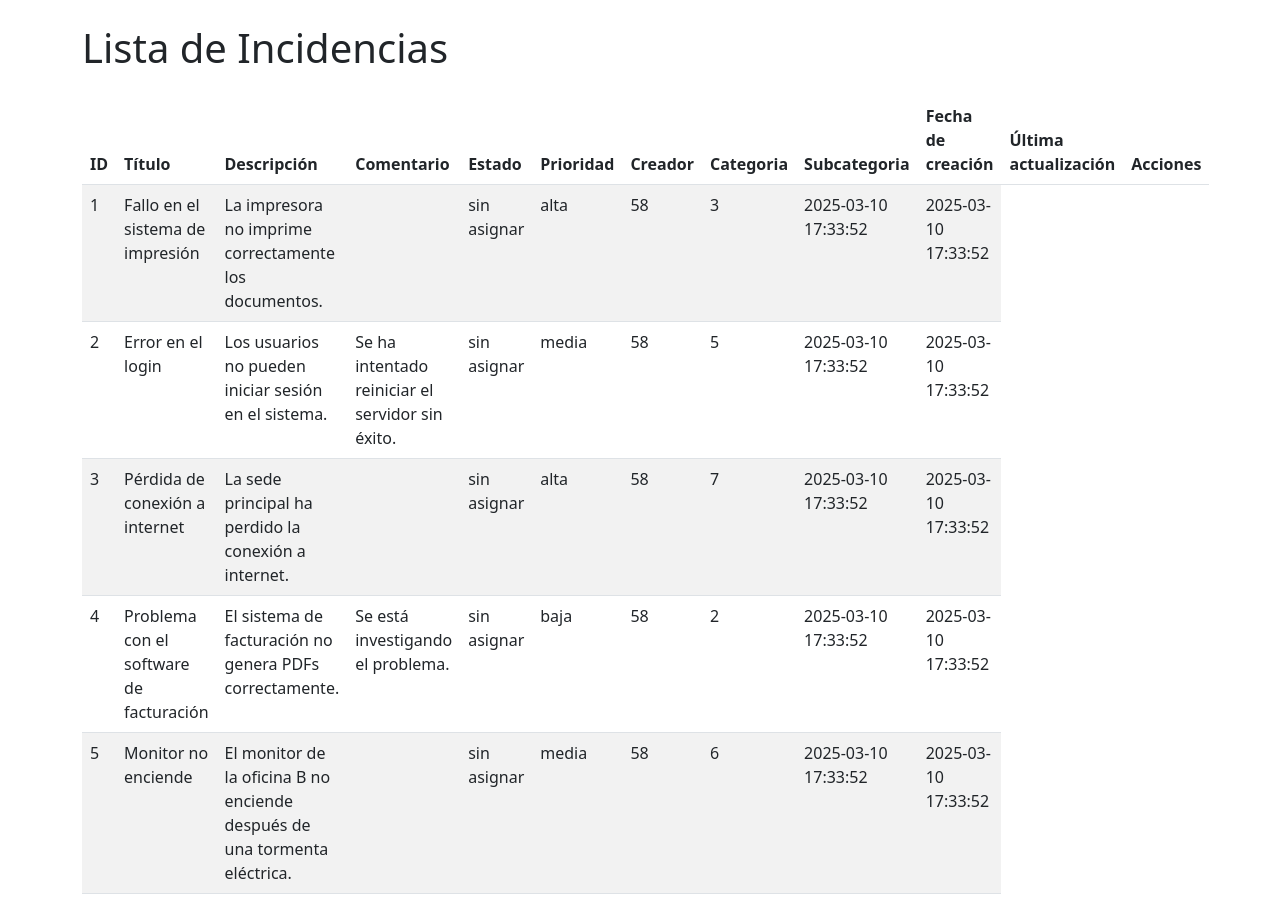
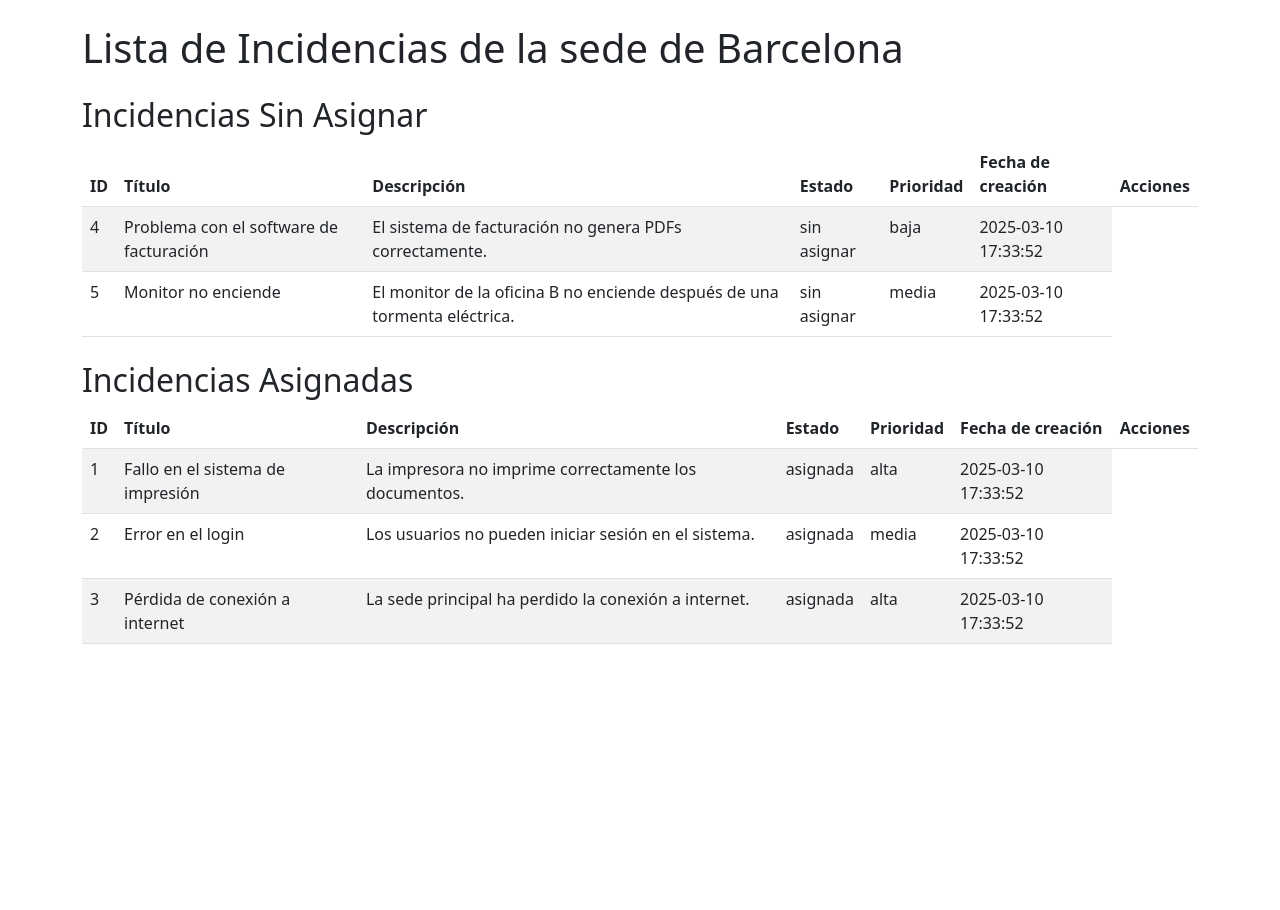
Before and after one commit to kilianruiz/A10-ApagarEncender, a Laravel app: page /gestor in a window 1280 px wide. After the commit the page ends 644 px from the top, so only its background shows below. Run offline with Laravel 12, Linux system fonts and the light colour scheme; a user stored in the database is signed in; data comes from the database, SQL or seed files in the repository.

Commit message:
modificacion seeder mas consultas incidencias

```diff
--- a/app/Http/Controllers/IncidenciasController.php
+++ b/app/Http/Controllers/IncidenciasController.php
@@ -12,23 +12,41 @@ class IncidenciasController extends Controller
     // Crud de incidencias del Gestor
     public function index()
     {
-        $incidencias = Incidencia::all();
-        return view('crudGestor.index', compact('incidencias'));
+        // Obtener el usuario autenticado
+        $user = auth()->user();
+
+        // Si el usuario es admin (sede_id null), mostrar todas las incidencias
+        if ($user->sede_id === null) {
+            $sin_asignar = Incidencia::where('estado', 'sin asignar')->get();
+            $asignadas = Incidencia::whereIn('estado', ['asignada', 'en proceso', 'resuelta'])->get();
+        } else {
+            // Si el usuario pertenece a una sede específica, filtrar por su sede_id
+            $sin_asignar = Incidencia::where('estado', 'sin asignar')
+                                    ->where('sede_id', $user->sede_id)
+                                    ->get();
+
+            $asignadas = Incidencia::whereIn('estado', ['asignada', 'en proceso', 'resuelta'])
+                                    ->where('sede_id', $user->sede_id)
+                                    ->get();
+        }
+
+        return view('crudGestor.index', compact('sin_asignar', 'asignadas'));
     }
 
+
     // Pagina para asignar incidencias
-    public function crear()
-    {
-        return view('crear_incidencia');
-    }
+    // public function crear()
+    // {
+    //     return view('crear_incidencia');
+    // }
 
     // Pagina para ver en detalle una incidencia
-    public function ver($id)
-    {
-        // Buscar la incidencia por su ID
-        $id_incidencia = Incidencia::findOrFail($id);
+    // public function ver($id)
+    // {
+    //     // Buscar la incidencia por su ID
+    //     $id_incidencia = Incidencia::findOrFail($id);
 
-        // Pasar la incidencia a la vista
-        return view('ver_incidencia', ['incidencia' => $id_incidencia]);
-    }
+    //     // Pasar la incidencia a la vista
+    //     return view('ver_incidencia', ['incidencia' => $id_incidencia]);
+    // }
 }
--- a/resources/views/crudGestor/index.blade.php
+++ b/resources/views/crudGestor/index.blade.php
@@ -8,45 +8,65 @@
 </head>
 <body>
 <div class="container mt-4">
-    <h1 class="mb-4">Lista de Incidencias</h1>
+    <h1 class="mb-4">Lista de Incidencias de la sede de Barcelona</h1>
 
+    <h2 class="mt-4">Incidencias Sin Asignar</h2>
     <table class="table table-striped">
         <thead>
             <tr>
                 <th>ID</th>
                 <th>Título</th>
                 <th>Descripción</th>
-                <th>Comentario</th>
                 <th>Estado</th>
                 <th>Prioridad</th>
-                <th>Creador</th>
-                <th>Categoria</th>
-                <th>Subcategoria</th>
                 <th>Fecha de creación</th>
-                <th>Última actualización</th>
                 <th>Acciones</th>
             </tr>
         </thead>
         <tbody>
-            @foreach($incidencias as $incidencia)
+            @foreach($sin_asignar as $incidencia_sin_asignar)
                 <tr>
-                    <td>{{ $incidencia->id }}</td>
-                    <td>{{ $incidencia->titulo }}</td>
-                    <td>{{ $incidencia->descripcion }}</td>
-                    <td>{{ $incidencia->comentario }}</td>
-                    <td>{{ $incidencia->estado }}</td>
-                    <td>{{ $incidencia->prioridad }}</td>
-                    <td>{{ $incidencia->user_id }}</td>
-                    <td>{{ $incidencia->subcategoria_id }}</td>
-                    <td>{{ $incidencia->created_at }}</td>
-                    <td>{{ $incidencia->updated_at }}</td>
+                    <td>{{ $incidencia_sin_asignar->id }}</td>
+                    <td>{{ $incidencia_sin_asignar->titulo }}</td>
+                    <td>{{ $incidencia_sin_asignar->descripcion }}</td>
+                    <td>{{ $incidencia_sin_asignar->estado }}</td>
+                    <td>{{ $incidencia_sin_asignar->prioridad }}</td>
+                    <td>{{ $incidencia_sin_asignar->created_at }}</td>
                     {{-- <td>
+                        <a href="{{ route('incidencias.ver', $incidencia->id) }}" class="btn btn-info btn-sm">Ver</a>
                         <a href="{{ route('incidencias.edit', $incidencia->id) }}" class="btn btn-warning btn-sm">Editar</a>
-                        <form action="{{ route('incidencias.destroy', $incidencia->id) }}" method="POST" style="display:inline;">
-                            @csrf
-                            @method('DELETE')
-                            <button type="submit" class="btn btn-danger btn-sm" onclick="return confirm('¿Estás seguro?')">Eliminar</button>
-                        </form>
+                    </td> --}}
+                </tr>
+            @endforeach
+        </tbody>
+    </table>
+
+    {{-- Tabla de Incidencias Asignadas --}}
+    <h2 class="mt-4">Incidencias Asignadas</h2>
+    <table class="table table-striped">
+        <thead>
+            <tr>
+                <th>ID</th>
+                <th>Título</th>
+                <th>Descripción</th>
+                <th>Estado</th>
+                <th>Prioridad</th>
+                <th>Fecha de creación</th>
+                <th>Acciones</th>
+            </tr>
+        </thead>
+        <tbody>
+            @foreach($asignadas as $incidencia_asignada)
+                <tr>
+                    <td>{{ $incidencia_asignada->id }}</td>
+                    <td>{{ $incidencia_asignada->titulo }}</td>
+                    <td>{{ $incidencia_asignada->descripcion }}</td>
+                    <td>{{ $incidencia_asignada->estado }}</td>
+                    <td>{{ $incidencia_asignada->prioridad }}</td>
+                    <td>{{ $incidencia_asignada->created_at }}</td>
+                    {{-- <td>
+                        <a href="{{ route('incidencias.ver', $incidencia->id) }}" class="btn btn-info btn-sm">Ver</a>
+                        <a href="{{ route('incidencias.edit', $incidencia->id) }}" class="btn btn-warning btn-sm">Editar</a>
                     </td> --}}
                 </tr>
             @endforeach
```
Also changed, not shown: database/seeders/IncidenciasSeeder.php (+6 -6 lines).
